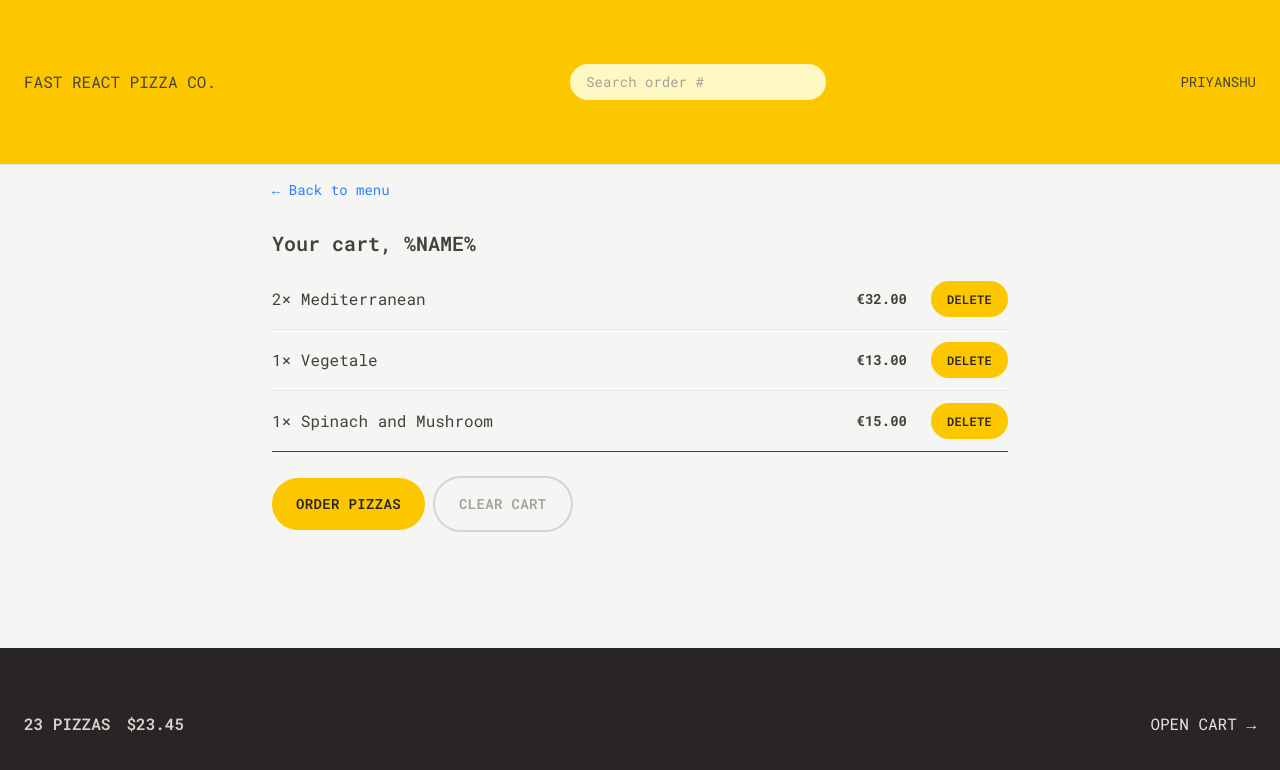
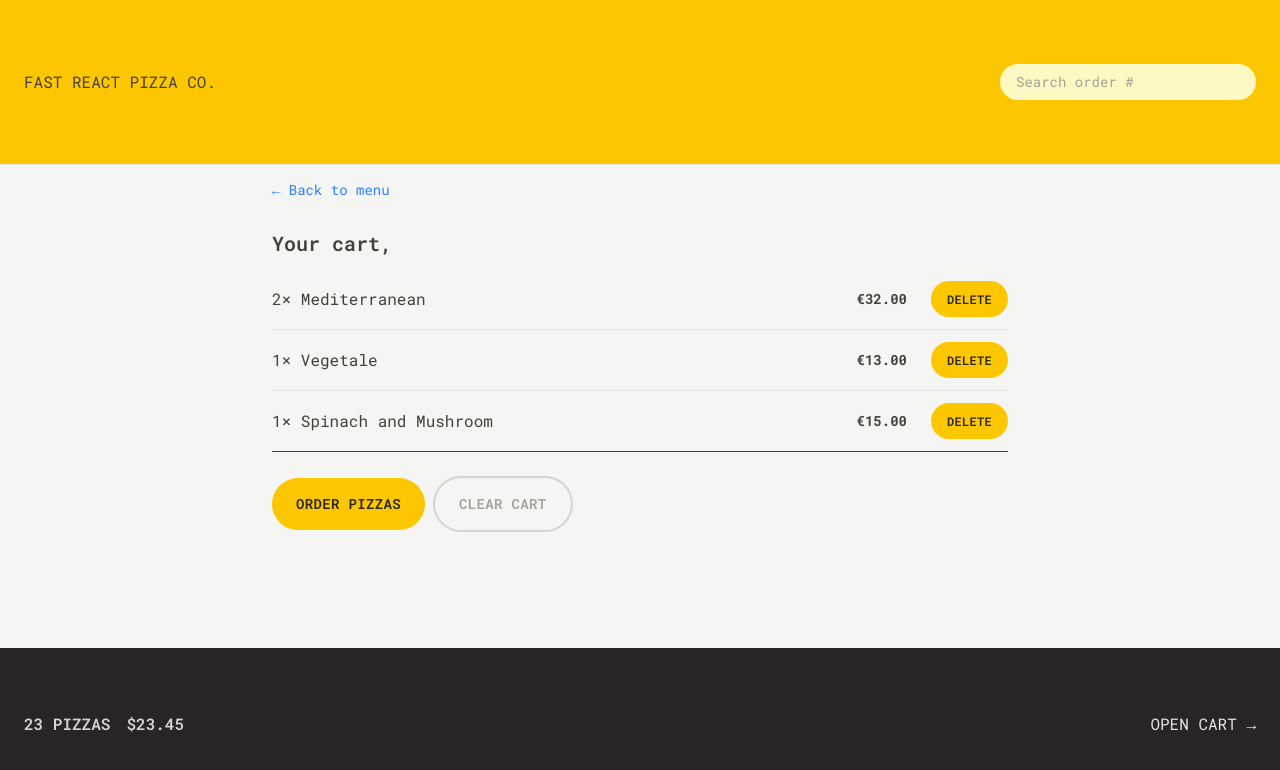
Before and after one commit to Priyanshubelwal17/Pizza-App, a React (Vite) app: page /cart in a window 1280 px wide. Shown: the top 770 px of the page. Built offline with nearby package versions, Linux system fonts and the light colour scheme.

Commit message:
Read and update the userState

```diff
--- a/src/features/cart/Cart.jsx
+++ b/src/features/cart/Cart.jsx
@@ -2,6 +2,7 @@
 import LinkButton from '../../ui/LinkButton';
 import Button from '../../ui/Button';
 import CartItem from './CartItem';
+import { useSelector } from 'react-redux';
 
 const fakeCart = [
   {
@@ -28,6 +29,7 @@
 ];
 
 function Cart() {
+  const username = useSelector((state) => state.user.username);
   const cart = fakeCart;
 
   return (
@@ -39,7 +41,7 @@
         &larr; Back to menu
       </LinkButton>
 
-      <h2 className="mt-7 text-xl font-semibold">Your cart, %NAME%</h2>
+      <h2 className="mt-7 text-xl font-semibold">Your cart, {username}</h2>
 
       <ul className="mt-3 divide-y divide-stone-200 border-b">
         {cart.map((item) => (
--- a/src/features/order/CreateOrder.jsx
+++ b/src/features/order/CreateOrder.jsx
@@ -2,6 +2,7 @@
 import { Form, redirect, useActionData, useNavigation } from 'react-router-dom';
 import { createOrder } from '../../services/apiRestaurant';
 import Button from '../../ui/Button';
+import { useSelector } from 'react-redux';
 // https://uibakery.io/regex-library/phone-number
 const isValidPhone = (str) =>
   /^\+?\d{1,4}?[-.\s]?\(?\d{1,3}?\)?[-.\s]?\d{1,4}[-.\s]?\d{1,4}[-.\s]?\d{1,9}$/.test(
@@ -35,7 +36,7 @@
 function CreateOrder() {
   const navigation = useNavigation();
   const isSubmitting = navigation.state === 'submitting';
-
+  const username = useSelector((state) => state.user.username);
   const formErrors = useActionData();
 
   // const [withPriority, setWithPriority] = useState(false);
@@ -48,7 +49,13 @@
       <Form method="POST">
         <div className="mb-5 flex flex-col gap-2 sm:flex-row sm:items-center">
           <label className="sm:basis-40">First Name</label>
-          <input className="input grow" type="text" name="customer" required />
+          <input
+            className="input grow"
+            type="text"
+            defaultValue={username}
+            name="customer"
+            required
+          />
         </div>
 
         <div className="mb-5 flex flex-col gap-2 sm:flex-row sm:items-center">
--- a/src/features/user/CreateUser.jsx
+++ b/src/features/user/CreateUser.jsx
@@ -1,11 +1,19 @@
 import { useState } from 'react';
 import Button from '../../ui/Button';
+import { updateName } from './userSlice';
+import { useDispatch } from 'react-redux';
+import { useNavigate } from 'react-router-dom';
 
 function CreateUser() {
   const [username, setUsername] = useState('');
-
+  const dispatch = useDispatch();
+  const navigate = useNavigate();
   function handleSubmit(e) {
     e.preventDefault();
+
+    if (!username) return;
+    dispatch(updateName(username));
+    navigate('/menu');
   }
 
   return (
--- a/src/features/user/userSlice.js
+++ b/src/features/user/userSlice.js
@@ -23,7 +23,7 @@
 import { createSlice } from '@reduxjs/toolkit';
 
 const initialState = {
-  username: 'Priyanshu',
+  username: '',
 };
 
 const userSlice = createSlice({
--- a/src/ui/Home.jsx
+++ b/src/ui/Home.jsx
@@ -1,6 +1,9 @@
+import { useSelector } from 'react-redux';
 import CreateUser from '../features/user/CreateUser';
+import Button from './Button';
 
 function Home() {
+  const username = useSelector((state) => state.user.username);
   return (
     <div className="my-10 px-4 text-center sm:my-16">
       <h1 className="mb-8 text-center text-xl font-semibold md:text-3xl">
@@ -11,7 +14,13 @@
         </span>
       </h1>
 
-      <CreateUser />
+      {username === '' ? (
+        <CreateUser />
+      ) : (
+        <Button to="/menu" type="primary">
+          Continue to ordering, {username}
+        </Button>
+      )}
     </div>
   );
 }
```
